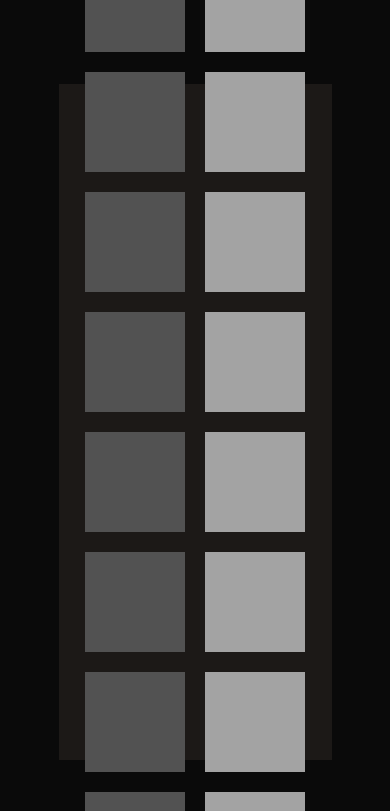
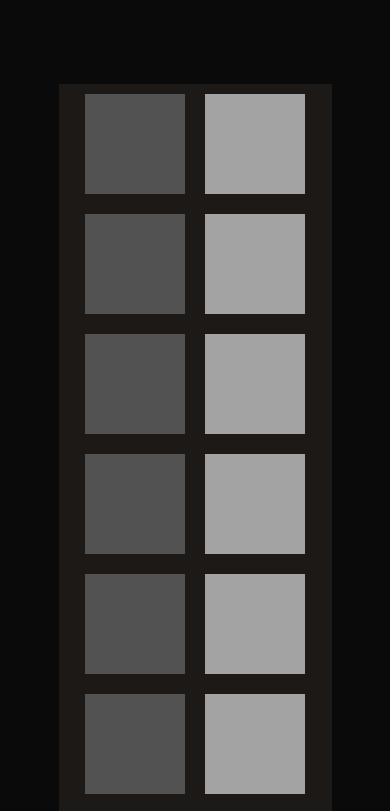
Before and after one commit to insanexyz/mental-hopsital, a plain HTML site: page align-contents/index.html in a window 390 px wide. Shown: the top 811 px of the page. Drawn offline with Linux system fonts and the light colour scheme.

Commit message:
Add css media query for mobile devies

```diff
--- a/align-contents/style.css
+++ b/align-contents/style.css
@@ -32,3 +32,9 @@ body {
 .item:nth-of-type(2n) {
     background-color: #a3a3a3;
 }
+
+@media (max-width: 767px) {
+    .container {
+        height: 100%;
+    }
+}
```
